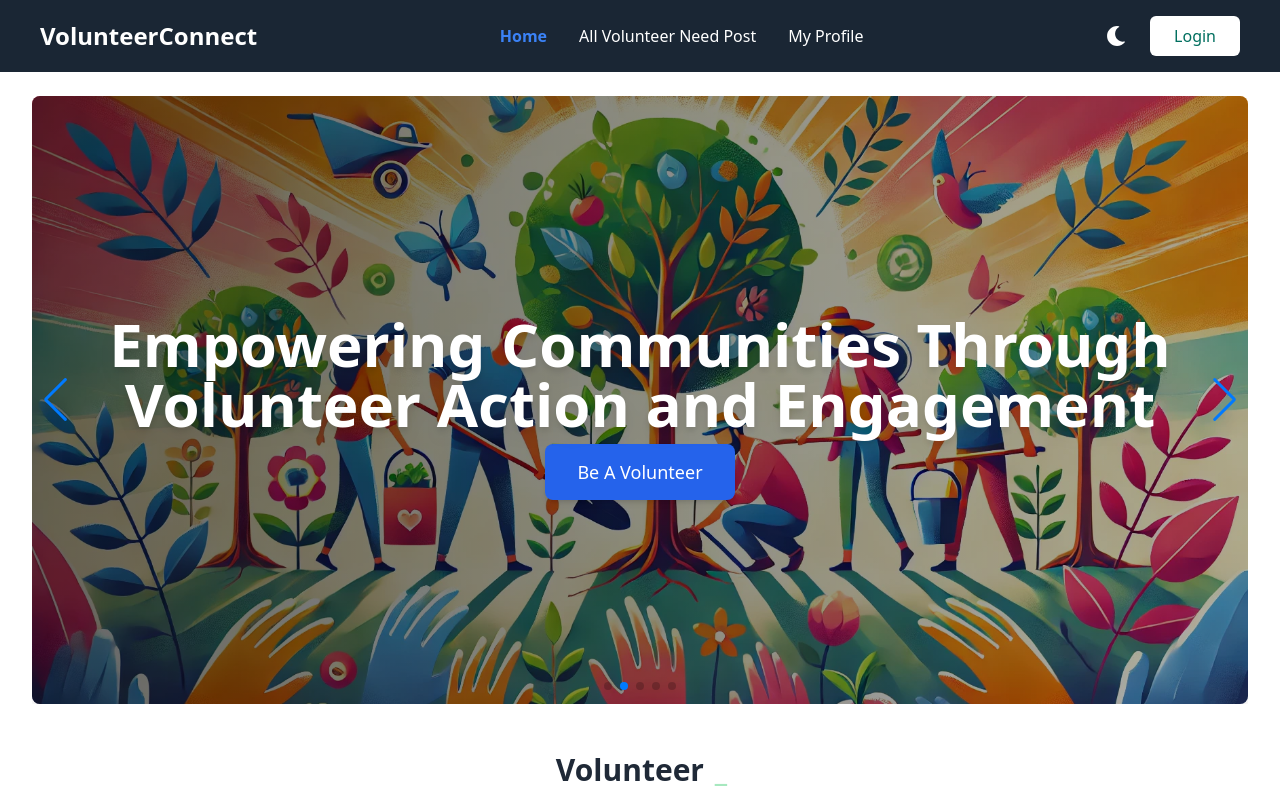
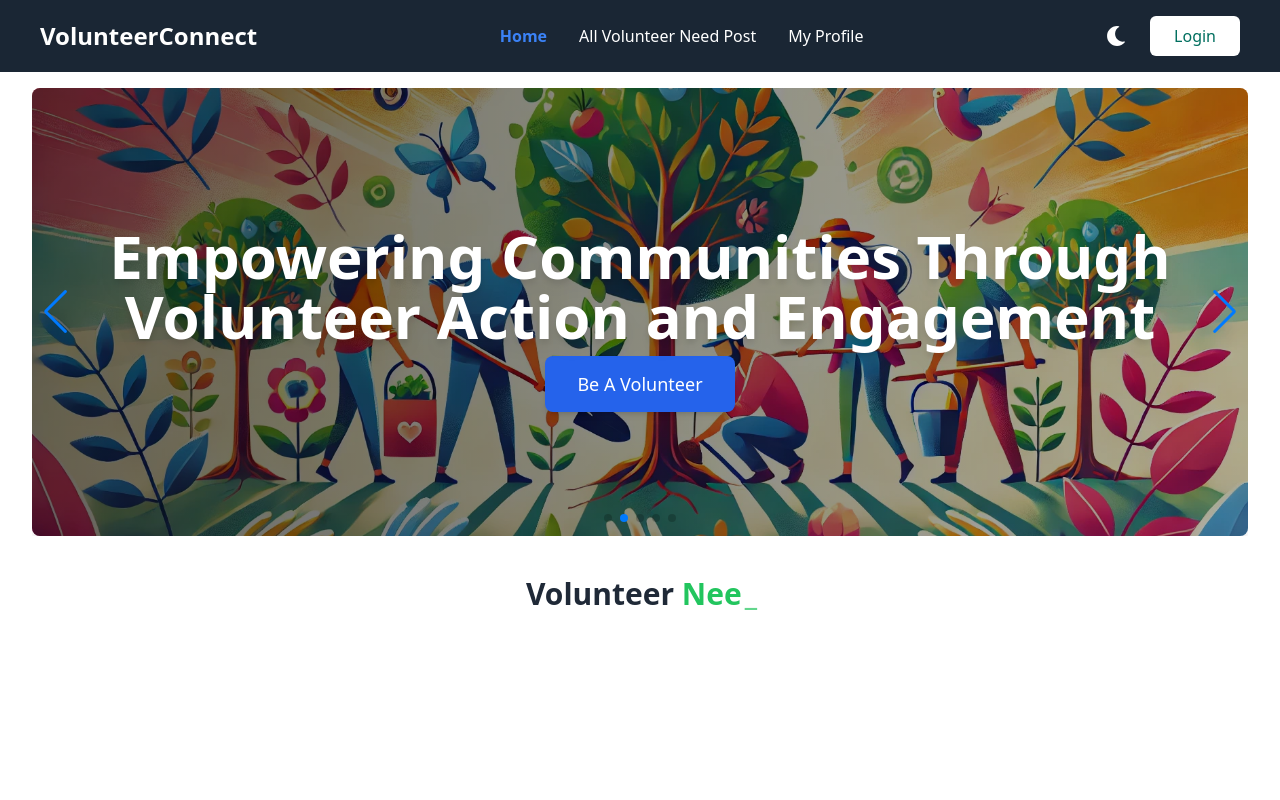
Before and after one commit to Tonmoy-1/Volunteer-Management--for--public, a React (Vite) app: page / in a window 1280 px wide. Shown: the top 800 px of the page. Built offline with nearby package versions, Linux system fonts and the light colour scheme; no server answers.

Commit message:
make carousel height 60% of view port

```diff
--- a/src/Components/Carousel.jsx
+++ b/src/Components/Carousel.jsx
@@ -12,7 +12,7 @@ import Slide from "./Slide";
 
 export default function Carousel() {
   return (
-    <div className="container px-8 py-6 mx-auto rounded-2xl  overflow-hidden">
+    <div className="container px-8 py-4 mx-auto rounded-2xl  overflow-hidden">
       <Swiper
         spaceBetween={30}
         centeredSlides={true}
--- a/src/Components/Slide.jsx
+++ b/src/Components/Slide.jsx
@@ -4,7 +4,7 @@ import { Link } from "react-router-dom";
 const Slide = ({ image, text }) => {
   return (
     <div
-      className="w-full bg-center bg-cover h-[28rem] md:h-[38rem] rounded-lg shadow-lg overflow-hidden"
+      className="w-full bg-center bg-cover h-[20rem] md:h-[28rem] rounded-lg shadow-lg overflow-hidden"
       style={{
         backgroundImage: `url(${image})`,
       }}
```
